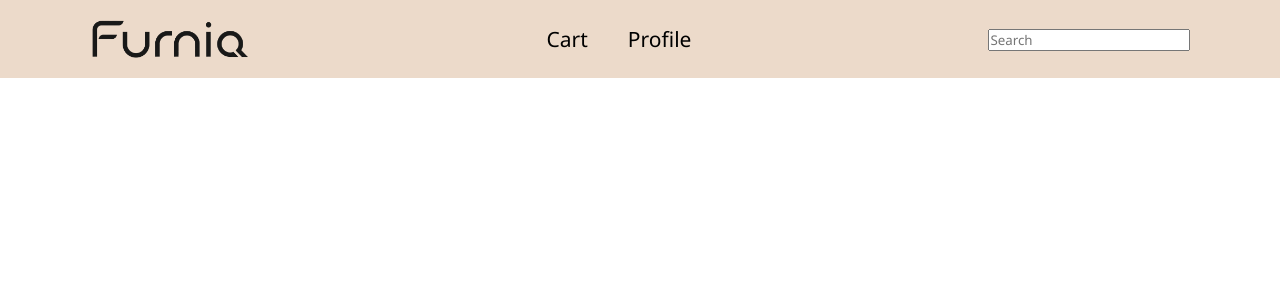
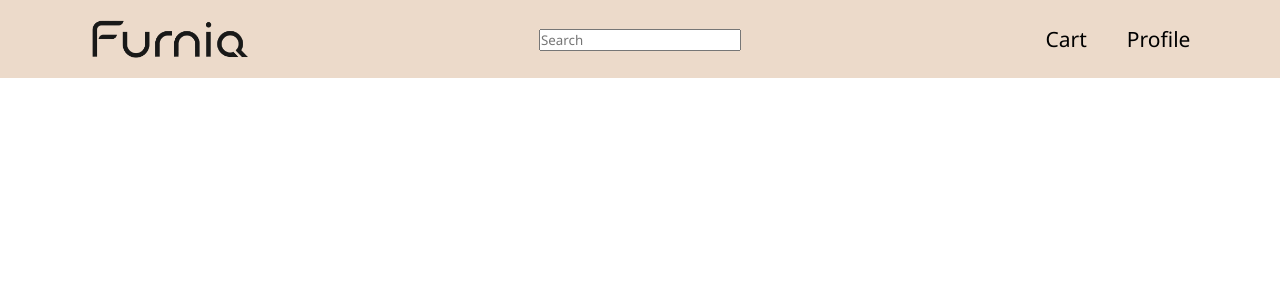
Before and after one commit to zsolti01/FurniqReact, a React (Vite) app: page / in a window 1280 px wide. Shown: the top 300 px of the page. Built offline with nearby package versions, Linux system fonts and the light colour scheme.

Commit message:
Updated the alignments of the Navbar component

```diff
--- a/src/components/Navbar/Navbar.css
+++ b/src/components/Navbar/Navbar.css
@@ -5,6 +5,7 @@
     justify-content: space-between;
     background: #ecdaca;
     padding: 15px 7%;
+    position: relative;
 }
 
 .logo{
@@ -12,15 +13,22 @@
     cursor: pointer;
 }
 
+.search-box{
+    position: absolute;
+    left: 50%;
+    transform: translateX(-50%);
+}
+
 ul{
-    flex: 1;
     list-style: none;
-    text-align: center;
+    padding: 0;
+    margin: 0;
+    display: flex;
 }
 
 ul li{
     display: inline-block;
-    margin: 10px 20px;
+    margin: 10px 0 10px 40px;
     font-size: 21px;
     cursor: pointer;
 }
--- a/src/components/Navbar/Navbar.jsx
+++ b/src/components/Navbar/Navbar.jsx
@@ -6,15 +6,15 @@ export default function Navbar() {
     <div className='navbar'>
         <img src={logoNavbar} alt="Furniq Logo" className='logo'/>
 
+        <div className='search-box'>
+            <input type="text" placeholder='Search'/>
+        </div>
+
         <ul>
             <li>Cart</li>
             <li>Profile</li>
         </ul>
 
-        <div className='search-box'>
-            <input type="text" placeholder='Search'/>
-        </div>
-
     </div>
   )
 }
```
